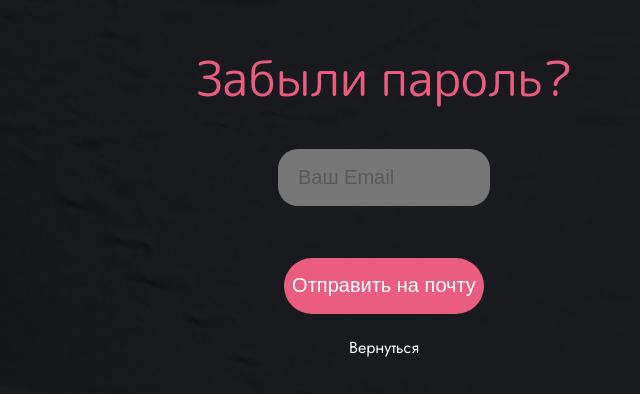
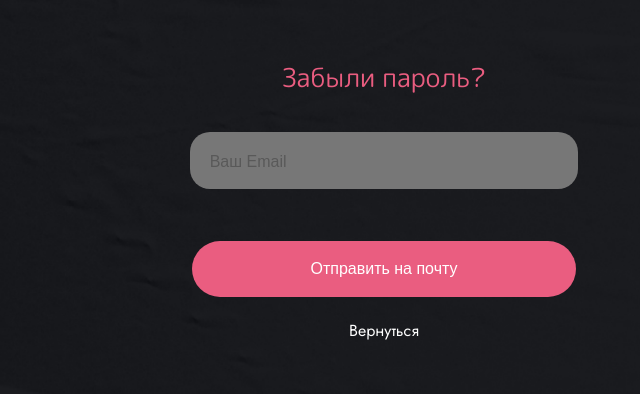
Before and after one commit to itgirlschool/InterviewTrainer, a React (Vite) app: page /resetpassword in a window 768 px wide. Shown: the part 200-594 px from the top of the page, without its empty margins (0-640 px from the left). Built offline with nearby package versions, Linux system fonts and the light colour scheme; no server answers; the database is empty.

Commit message:
media css

```diff
--- a/src/Pages/Auth/ResetPassowrd/ResetPassword.jsx
+++ b/src/Pages/Auth/ResetPassowrd/ResetPassword.jsx
@@ -1,4 +1,4 @@
-import { useState } from "react";
+import { useEffect, useState } from "react";
 import { Link } from "react-router-dom";
 import { useSelector } from "react-redux";
 import { useForm } from "react-hook-form";
@@ -9,13 +9,21 @@ export default function ResetPassword() {
   const {
     register,
     handleSubmit,
-    formState: { errors },
+    reset,
+    formState,
+    formState: { errors, isSubmitSuccessful },
   } = useForm();
   const [data, setData] = useState("");
   const [trueUser, setTrueUser] = useState(true);
   const [message, setMessage] = useState("");
   const usersObj = useSelector((state) => state.users);
   const auth = getAuth();
+
+  useEffect(() => {
+    if (isSubmitSuccessful) {
+      reset({ email: "" });
+    }
+  }, [formState, reset]);
 
   const onSubmit = (data) => {
     setData(JSON.stringify(data));
@@ -67,7 +75,7 @@ export default function ResetPassword() {
           Ошибка формата ввода Email
         </div>
         <button
-          className={!errors.email ? "button__submit" : "button__disabled"}
+          className={message ? "button__disabled" : "button__submit"}
           type="submit"
         >
           Отправить на почту
@@ -93,3 +101,8 @@ export default function ResetPassword() {
     </div>
   );
 }
+
+//добавить очистку формы
+//добавить мобильные стили
+//добавить стили на брейкпойнтах
+//изучить отправку нового пароля из формынового пароля
--- a/src/Pages/Auth/ResetPassowrd/ResetPassword.scss
+++ b/src/Pages/Auth/ResetPassowrd/ResetPassword.scss
@@ -5,7 +5,7 @@
   width: 100vw;
   height: 100vh;
   background: $blackcolor;
-  background-image: url('../../../assets/background__1.png');
+  background-image: url('../../../assets/background__resetpass.png');
   background-size: cover;
 
   a {
@@ -27,7 +27,7 @@
 
   .header {
     text-align: center;
-    font-size: 3rem;
+    font-size: 48px;
     font-weight: 500;
     color: $pinkcolor;
   }
@@ -41,8 +41,9 @@
     width: 25%;
     border: none;
     border-radius: 20px;
+    outline: none;
     background-color: $graycolor;
-    font-size: 1.25rem;
+    font-size: 20px;
     color:$whitecolor;
   }
 
@@ -58,12 +59,19 @@
     margin-left: auto;
     margin-right: auto;
     width: 26%;
-    min-height: 3.5rem;
+    min-height: 56px;
+    cursor: pointer;
     border: none;
     border-radius: 50px;
-    font-size: 1.25rem;
+    font-size: 20px;
     color: $whitecolor;
-    background-color: $pinkcolor;
+    background: $pinkcolor;
+  }
+
+  .button__submit:active{
+    transition: 0.3s all;
+    transform: translateY(3px);
+    opacity: 0.8;
   }
 
   .button__disabled {
@@ -74,10 +82,10 @@
     margin-left: auto;
     margin-right: auto;
     width: 26%;
-    min-height: 3.5rem;
+    min-height: 56px;
     border: none;
     border-radius: 50px;
-    font-size: 1.25rem;
+    font-size: 20px;
     color: $whitecolor;
     background-color: $pinkcolor;
     opacity: 50%;
@@ -107,6 +115,181 @@
     @extend %button__text;
     width: 26%;
     margin-top: 22px;
+    color:red;
   }
 
 }
+
+@media (min-width: 1024px) and (max-width:1240px) {
+  .reset__container {
+
+    .input {
+      width: 38%;
+      margin-left: 0;
+      margin-right: 0;
+    }
+
+    .button__submit {
+      margin-left: 0;
+      margin-right: 0;
+      width: 40%;
+      }
+
+    .button__disabled {
+      margin-left: 0;
+      margin-right: 0;
+      width: 40%;
+    }
+
+    .message {
+      width: 40%;
+      margin-top: 16px;
+      text-align: center;
+    }
+
+    .message__error{
+      width: 40%;
+      text-align: center;
+    }
+
+  }
+}
+
+@media (min-width: 768px) and (max-width:1240px) {
+  .reset__container {
+
+    .input {
+      width: 45%;
+      margin-left: 0;
+      margin-right: 0;
+    }
+
+    .button__submit {
+      margin-left: 0;
+      margin-right: 0;
+      width: 47%;
+      }
+
+    .button__disabled {
+      margin-left: 0;
+      margin-right: 0;
+      width: 47%;
+    }
+
+    .message {
+      width: 47%;
+      margin-top: 16px;
+      text-align: center;
+    }
+
+    .message__error{
+      width: 47%;
+      text-align: center;
+    }
+
+  }
+}
+
+@media (min-width: 435px) and (max-width:768px) {
+  .reset__container {
+
+    .header {
+      font-size: 26px;
+      font-weight: 400;
+    }
+
+    .input {
+      width: 48%;
+      margin-left: 0;
+      margin-right: 0;
+    }
+
+    .input::placeholder {
+      font-size: 16px;
+    }
+
+    .button__submit {
+      margin-left: 0;
+      margin-right: 0;
+      width: 50%;
+      font-size: 16px;
+      }
+
+    .button__disabled {
+      margin-left: 0;
+      margin-right: 0;
+      width: 50%;
+      font-size: 16px;
+    }
+
+    .button__back{
+      font-size: 16px;
+    }
+
+    .message {
+      width: 50%;
+      margin-top: 16px;
+      text-align: center;
+      font-size: 16px;
+    }
+
+    .message__error{
+      width: 50%;
+      text-align: center;
+      font-size: 16px;
+    }
+
+  }
+}
+
+@media (max-width: 435px) {
+  .reset__container {
+
+    .header {
+      font-size: 26px;
+      font-weight: 400;
+    }
+
+    .input {
+      width: 66%;
+      margin-left: 0;
+      margin-right: 0;
+    }
+
+    .input::placeholder{
+      font-size: 16px;
+    }
+
+    .button__submit {
+      margin-left: 0;
+      margin-right: 0;
+      width: 70%;
+      font-size: 16px;
+      }
+
+    .button__disabled {
+      margin-left: 0;
+      margin-right: 0;
+      width: 70%;
+      font-size: 16px;
+    }
+
+    .button__back{
+      font-size: 16px;
+    }
+
+    .message {
+      width: 70%;
+      margin-top: 16px;
+      text-align: center;
+      font-size: 16px;
+    }
+
+    .message__error{
+      width: 70%;
+      text-align: center;
+      font-size: 16px;
+    }
+
+  }
+}
--- a/src/style/template.scss
+++ b/src/style/template.scss
@@ -7,7 +7,7 @@
 %button__text {
   display: block;
   border: none;
-  font-size: 1rem;
+  font-size: 24px;
   @extend %font__jost;
   color: #FFFFFF;
   background-color: transparent;
```
Also changed, not shown: src/assets/background__resetpass.png (renamed from src/assets/background__1.png).
